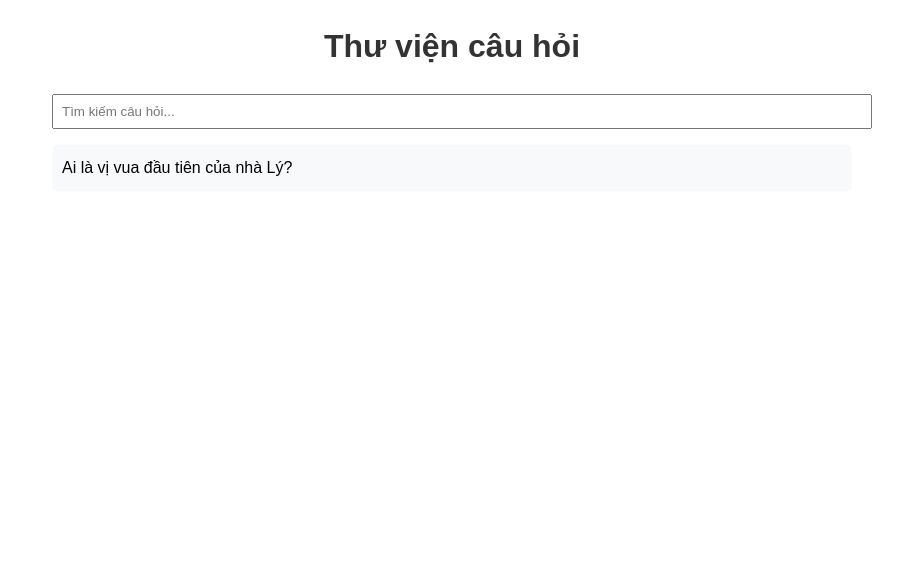
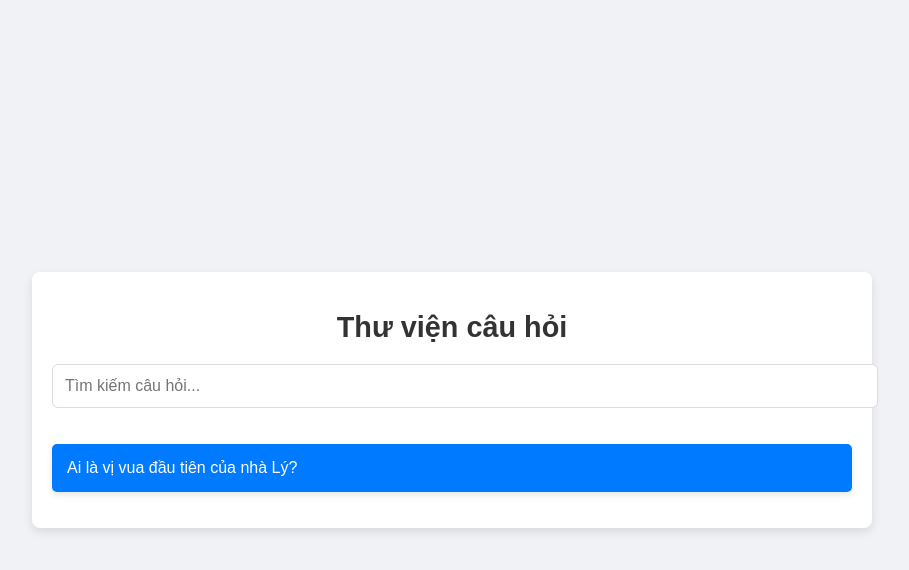
Before and after one commit to spacezq/Thuviencauhoi, a plain HTML site: page index.html in a window 1280 px wide. Shown: the whole page, without its empty margins (188-1097 px from the left). Drawn offline with Linux system fonts and the light colour scheme.

Commit message:
Update index.html

```diff
--- a/index.html
+++ b/index.html
@@ -5,13 +5,60 @@
     <meta name="viewport" content="width=device-width, initial-scale=1.0">
     <title>Thư viện câu hỏi - Sử Ký Đất Việt</title>
     <style>
-        body { font-family: Arial, sans-serif; line-height: 1.6; }
-        .container { max-width: 800px; margin: 20px auto; }
-        h1 { text-align: center; color: #333; }
-        #searchBox { width: 100%; padding: 8px; }
-        .question-list { list-style-type: none; padding: 0; }
-        .question-item { margin: 10px 0; padding: 10px; background-color: #f8f9fa; border-radius: 5px; cursor: pointer; }
-        .question-item:hover { background-color: #e9ecef; }
+        body {
+            font-family: Arial, sans-serif;
+            margin: 0;
+            padding: 0;
+            background: #f0f2f5;
+            display: flex;
+            justify-content: center;
+            align-items: center;
+            min-height: 100vh;
+        }
+        .container {
+            max-width: 800px;
+            width: 100%;
+            background: #fff;
+            padding: 20px;
+            border-radius: 8px;
+            box-shadow: 0 4px 10px rgba(0, 0, 0, 0.1);
+        }
+        h1 {
+            text-align: center;
+            color: #333;
+            font-size: 1.8em;
+            margin-bottom: 20px;
+        }
+        #searchBox {
+            width: 100%;
+            padding: 12px;
+            border: 1px solid #ddd;
+            border-radius: 6px;
+            font-size: 1em;
+            margin-bottom: 20px;
+        }
+        .question-list {
+            list-style-type: none;
+            padding: 0;
+        }
+        .question-item {
+            margin: 10px 0;
+            padding: 15px;
+            background-color: #007bff;
+            color: #fff;
+            border-radius: 5px;
+            transition: background-color 0.3s ease, transform 0.2s;
+            cursor: pointer;
+            font-size: 1em;
+            box-shadow: 0 3px 6px rgba(0, 0, 0, 0.1);
+        }
+        .question-item:hover {
+            background-color: #0056b3;
+            transform: scale(1.02);
+        }
+        .question-item:active {
+            transform: scale(0.98);
+        }
     </style>
 </head>
 <body>
```
